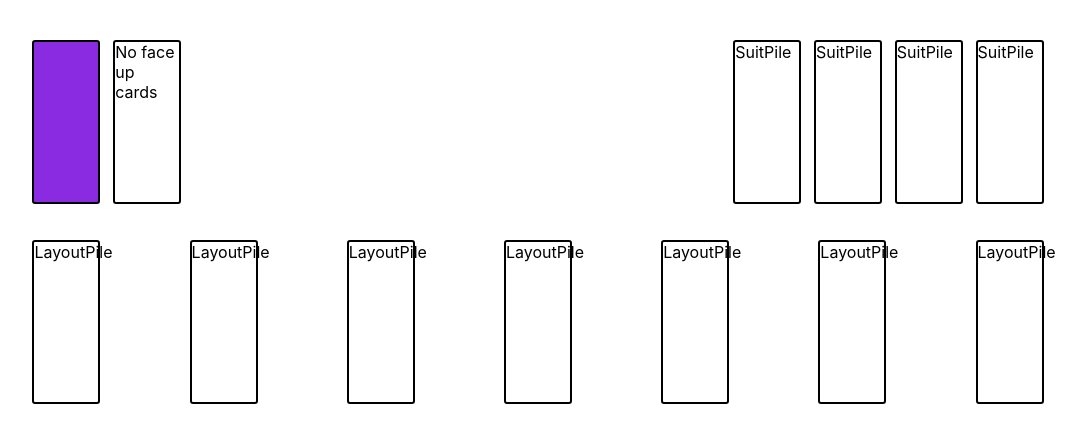
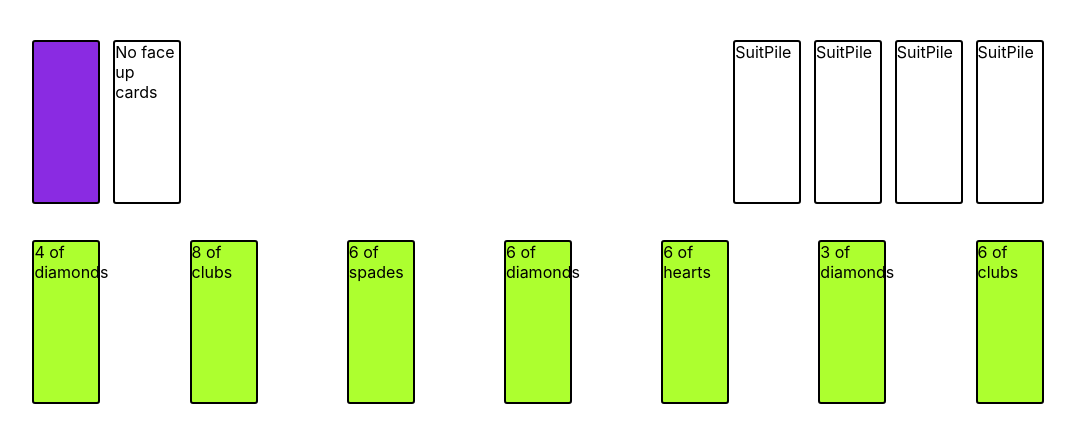
Before and after one commit to theneekz/Solitaire, a React (Create React App) app: page / in a window 1280 px wide. Shown: the top 442 px of the page, without its empty margins (6-1092 px from the left). Built offline with nearby package versions, Linux system fonts and the light colour scheme.

Commit message:
deal functionality

```diff
--- a/src/components/Card.component.tsx
+++ b/src/components/Card.component.tsx
@@ -2,8 +2,6 @@ import React from 'react';
 import { ICard } from '../models/Card'
 
 const CardComponent = ({card}: {card: ICard}) => {
-  console.log(card)
-
   return (
     <div className="card">
       <p>{`${card.getDisplayValue()} of`}</p>
--- a/src/components/GameplayBoard.component.tsx
+++ b/src/components/GameplayBoard.component.tsx
@@ -1,4 +1,4 @@
-import React from 'react';
+import React, { useEffect, useState } from 'react';
 import GameplayDeck from './GameplayDeck.component';
 import Layout from './Layout.component';
 import CompletionPiles from './CompletionPiles.component';
@@ -8,7 +8,20 @@ import '../styles/Card.css';
 import '../styles/Board.css';
 
 const GameplayBoard = () => {
-  let gameplayDeck: ICard[] = new Deck().shuffle()
+  let initialGameplayDeck: ICard[] = new Deck().shuffle()
+  let initialLayoutDeck: ICard[] = []
+
+  const [gameplayDeck, setGamePlayDeck] = useState([...initialGameplayDeck])
+
+  const [layoutDeck, setLayoutDeck] = useState(initialLayoutDeck)
+
+  let setUp = () => {
+    let deck = new Deck().shuffle()
+    setLayoutDeck([...deck.slice(0, 28)])
+    setGamePlayDeck([...deck.slice(29)])
+  }
+
+  useEffect(() => {setUp()}, [])
 
   return (
     <div id="gamePlayBoard">
@@ -16,7 +29,7 @@ const GameplayBoard = () => {
         <GameplayDeck deckCards={gameplayDeck} />
         <CompletionPiles />
       </div>
-      <Layout />
+      <Layout layoutCards={layoutDeck}/>
     </div>
   );
 }
--- a/src/components/GameplayDeck.component.tsx
+++ b/src/components/GameplayDeck.component.tsx
@@ -1,4 +1,4 @@
-import React, {useState} from 'react';
+import React, {useState, useEffect} from 'react';
 import { ICard } from '../models/Card'
 import CardComponent from './Card.component';
 import '../styles/Deck.css'
@@ -8,6 +8,11 @@ const GameplayDeck = ({deckCards}: {deckCards: ICard[]}) => {
 
   const [faceUp, setFaceUp] = useState(faceUpCards)
   const [faceDown, setFaceDown] = useState(deckCards)
+
+  useEffect(()=>{
+    setFaceDown(deckCards)
+    setFaceUp(faceUpCards => faceUpCards)
+  },[deckCards])
 
   const drawThree = (): void => {
     if (faceDown.length) {
--- a/src/components/Layout.component.tsx
+++ b/src/components/Layout.component.tsx
@@ -1,16 +1,28 @@
-import React from 'react';
+import React, {useState, useEffect} from 'react';
+import { ICard } from '../models/Card';
 import LayoutPile from './LayoutPile.component'
 
-const Layout = () => {
+const Layout = ({layoutCards}: {layoutCards: ICard[]}) => {
+  let initialLayoutPiles: ICard[][] = []
+  const [layoutPiles, setLayoutPiles] = useState(initialLayoutPiles)
+
+  useEffect(()=>{
+    let deal = () => {
+      let index = 0
+      for (let i = 1; i < 8; i ++) {
+        let tempArr = layoutCards.slice(index, index+i)
+        setLayoutPiles(layoutPiles => [...layoutPiles, tempArr])
+        index += i
+      }
+    }
+    if (layoutCards.length) deal()
+  }, [layoutCards])
+
   return (
     <div className="boardBottom">
-      <LayoutPile />
-      <LayoutPile />
-      <LayoutPile />
-      <LayoutPile />
-      <LayoutPile />
-      <LayoutPile />
-      <LayoutPile />
+      {layoutPiles.map((pile, i) => (
+        <LayoutPile key={"pile"+i} pileCards={pile}/>
+      ))}
     </div>
   );
 };
--- a/src/components/LayoutPile.component.tsx
+++ b/src/components/LayoutPile.component.tsx
@@ -1,8 +1,25 @@
 import React from 'react';
+import { ICard } from '../models/Card'
 
-const LayoutPile = () => {
+const LayoutPile = ({pileCards}: {pileCards: ICard[]}) => {
+
+
+  const flipCard = (card: ICard):ICard => {
+    card.faceUp = true
+    return card
+  }
+
   return (
-    <div className="emptyCardPile">LayoutPile</div>
+    <div>
+      {pileCards.length ? pileCards.map((card,i) => {
+        if (i===0) {
+          flipCard(card)
+          return (<div key={i+'layout'} className="card layoutCard">{`${card.getDisplayValue()} of ${card.suit}s`}</div>)
+        }
+        //TODO: facedown pile stack border or something idk
+        //return <div className="faceDownCard layoutFaceDownStack"></div>
+      }): <div className="emptyCardPile">Empty Pile</div>}
+    </div>
   );
 };
 
--- a/src/styles/Card.css
+++ b/src/styles/Card.css
@@ -15,3 +15,9 @@
 .faceDownCard {
   background-color: blueviolet;
 }
+
+.layoutFaceDownStack {
+  display: flex;
+  justify-self: flex-start;
+  z-index: 0;
+}
```
